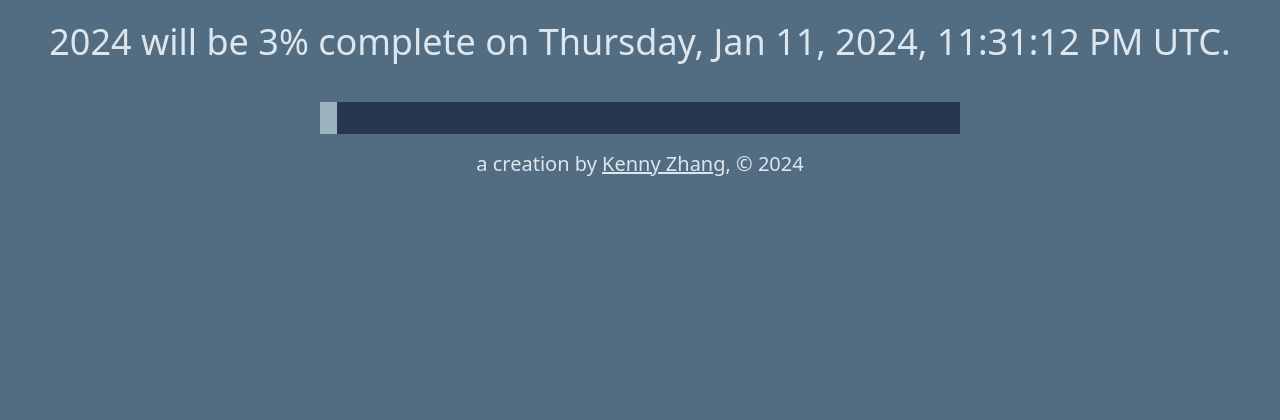
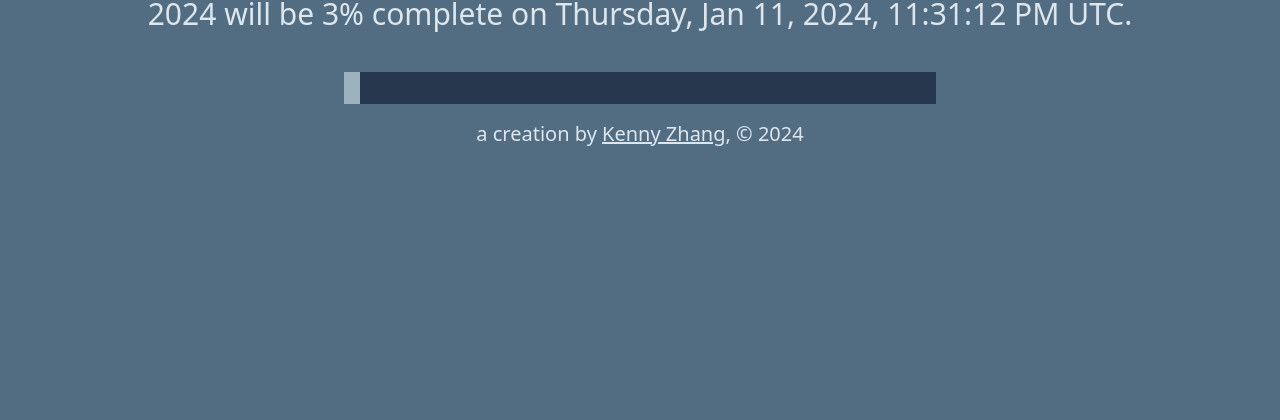
Before and after one commit to kennytrbl/year-progress, a website: page index.html in a window 1280 px wide. Shown: the part 380-800 px from the top of the page. Drawn offline with nearby package versions, Linux system fonts and the light colour scheme.

Commit message:
local push

```diff
--- a/index.html
+++ b/index.html
@@ -7,10 +7,8 @@
     <script src="https://cdn.tailwindcss.com"></script>
     <link rel="icon" type="image/x-icon" href="hourglass.svg" />
   </head>
-  <body>
-    <div
-      class="m-0 flex h-screen flex-col items-center justify-center bg-[#526D82] text-[#DDE6ED] sm:text-xl md:text-2xl lg:text-3xl xl:text-4xl"
-    >
+  <body class="overscroll-auto bg-[#526D82] text-3xl text-[#DDE6ED]">
+    <div class="m-0 flex h-screen flex-col items-center justify-center p-12 pt-0">
       <p id="countdown"></p>
       <p id="progress" class="mt-10"></p>
       <p id="next-percentage" class="mt-10"></p>
--- a/script.js
+++ b/script.js
@@ -56,6 +56,11 @@ var x = setInterval(function () {
     clearInterval(x);
     document.getElementsByTagName("BODY")[0].style.display = "none";
   }
+
+  // update current time
+  document.getElementById("current-time").innerHTML = `${new Date().toLocaleString("en-US", {
+    timeZone: "America/Los_Angeles",
+  })}`;
 }, 100);
 
 document.getElementById("footer").innerHTML =
```
Also changed, not shown: .prettierrc.json.
